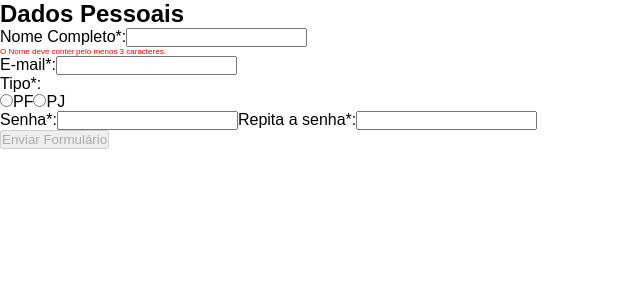
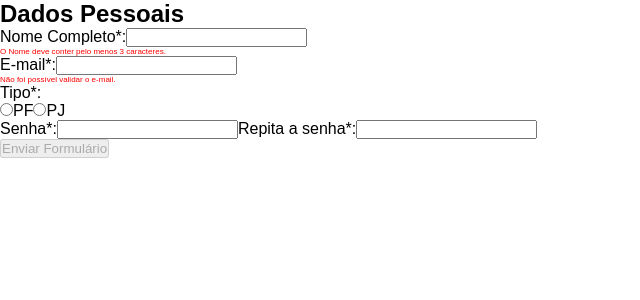
Before and after one commit to Evertonneto/tcc_mba_usp, a Next.js app: page / in a window 1280 px wide. Shown: the top 300 px of the page, without its empty margins (0-640 px from the left). Built offline with nearby package versions, Linux system fonts and the light colour scheme.

Commit message:
refactor: change validations useEffect

```diff
--- a/src/components/etapa-a-tradicional/Formulario/Formulario.tsx
+++ b/src/components/etapa-a-tradicional/Formulario/Formulario.tsx
@@ -6,6 +6,7 @@ export default function Formulario() {
     const [userName, setUserName] = useState<string>("")
     const [nameError, setNameError] = useState<boolean>(false)
     const [email, setEmail] = useState<string>("")
+    const [emailError, setEmailError] = useState<boolean>("")
     const [cpf, setCpf] = useState<string>("")
     const [cnpj, setCnpj] = useState<string>("")
     const [password, setPassword] = useState<string>("")
@@ -18,50 +19,59 @@ export default function Formulario() {
 
 
 
-    useEffect(()=>{
-        if(password !== confirmPassword){
-            setDifferentPasswords(true)
+
+
+
+    useEffect(() => {
+        // Validação do length do username em pelo menos 3 dígitos
+        if (userName.length < 3) {
+            setNameError(true)
+        } else {
+            setNameError(false)
+        }
+        // Validação do E-mail
+        console.log(email)
+        console.log(email.match(/^[a-zA-Z0-9.!#$%&'*+/=?^_`{|}~-]+@[a-zA-Z0-9](?:[a-zA-Z0-9-]{0,61}[a-zA-Z0-9])?(?:\.[a-zA-Z0-9](?:[a-zA-Z0-9-]{0,61}[a-zA-Z0-9])?)*$/))
+        if(email.match(/^[a-z0-9.]+@[a-z0-9]+\.[a-z]+\.([a-z]+)?$/i)){
+            setEmailError(false)
         }else{
-            setDifferentPasswords(false)
+            setEmailError(true)
         }
-    },[password,confirmPassword])
 
-    useEffect(()=>{
-        if(!(cpf.length === 11) ){
+
+        // Validação do cnpj ou cpf
+         if (!(cpf.length === 11)) {
             setCpfError(true)
-        }else{
+        } else {
             setCpfError(false)
         }
 
-        if(!(cnpj.length === 14) ){
+        if (!(cnpj.length === 14)) {
             setCnpjError(true)
-        }else{
+        } else {
             setCnpjError(false)
         }
-    },[cpf,cnpj])
 
-    useEffect(()=>{
-        // Validação do length do username em pelo menos 3 dígitos
-        if(userName.length < 3){
-            setNameError(true)
-        }else{
-            setNameError(false)
+        // Validação da Senha
+
+        if (password !== confirmPassword) {
+            setDifferentPasswords(true)
+        } else {
+            setDifferentPasswords(false)
         }
-        // Validação
-
 
         // Validação do preenchimento dos campos
-        if(userName !== "" && email !== "" && password !== "" && confirmPassword !== ""){
+        if (userName !== "" && email !== "" && password !== "" && confirmPassword !== "") {
             setSubmitState(false)
-        }else{
+        } else {
             setSubmitState(true)
         }
 
 
 
-    },[userName,email,password,confirmPassword])
+    }, [userName, email, password, confirmPassword, cnpj, cpf])
 
-    function submitForm(e:React.SubmitEvent<HTMLFormElement>){
+    function submitForm(e: React.SubmitEvent<HTMLFormElement>) {
         e.preventDefault()
         setUserName('')
         setEmail('')
@@ -78,12 +88,13 @@ export default function Formulario() {
 
             <div className="input-text">
                 <label htmlFor="username">Nome Completo*:</label>
-                <input type="text" id="username" value={userName} required onChange={(e)=> {setUserName(e.target.value)}}/>
-                {nameError && <p style={{color:"red", fontSize:"8px"}}>O Nome deve conter pelo menos 3 caracteres.</p>}
+                <input type="text" id="username" value={userName} required onChange={(e) => { setUserName(e.target.value) }} />
+                {nameError && <p style={{ color: "red", fontSize: "8px" }}>O Nome deve conter pelo menos 3 caracteres.</p>}
             </div>
             <div className="input-email">
                 <label htmlFor="email">E-mail*:</label>
-                <input type="text" id="email" value={email} required onChange={(e)=> {setEmail(e.target.value)}}/>
+                <input type="text" id="email" value={email} required onChange={(e) => { setEmail(e.target.value) }} />
+                 {emailError && <p style={{ color: "red", fontSize: "8px" }}>Não foi possível validar o e-mail.</p>}
             </div>
             <div className="input-type">
                 <p>Tipo*:</p>
@@ -101,25 +112,25 @@ export default function Formulario() {
             {personType === "typePF" &&
                 <div className="input-text">
                     <label htmlFor="cpf">CPF*:</label>
-                    <input type="text" id="cpf" placeholder="000.000.000-00" value={cpf} onChange={(e)=> setCpf(e.target.value)}/>
-                    {cpfError && <p style={{color:"red", fontSize:"8px"}}>O CPF deve conter 11 dígitos.</p>}
+                    <input type="text" id="cpf" placeholder="000.000.000-00" value={cpf} onChange={(e) => setCpf(e.target.value)} />
+                    {cpfError && <p style={{ color: "red", fontSize: "8px" }}>O CPF deve conter 11 dígitos.</p>}
                 </div>
             }
             {personType === "typePJ" &&
                 <div className="input-text">
                     <label htmlFor="cpf">CNPJ*:</label>
-                    <input type="text" id="cpf" placeholder="00.000.000/0000-00" value={cnpj} onChange={(e)=> setCnpj(e.target.value)}/>
-                    {cnpjError && <p style={{color:"red", fontSize:"8px"}}>O CNPJ deve conter 14 dígitos.</p>}
+                    <input type="text" id="cpf" placeholder="00.000.000/0000-00" value={cnpj} onChange={(e) => setCnpj(e.target.value)} />
+                    {cnpjError && <p style={{ color: "red", fontSize: "8px" }}>O CNPJ deve conter 14 dígitos.</p>}
                 </div>
             }
 
             <div className="input-password">
                 <label htmlFor="pass">Senha*:</label>
-                <input type="password" value={password} onChange={(e)=>{setPassword(e.target.value)}} required/>
+                <input type="password" value={password} onChange={(e) => { setPassword(e.target.value) }} required />
                 <label htmlFor="confirmPass">Repita a senha*:</label>
-                <input type="password" value={confirmPassword} onChange={(e)=>{setConfirmPassword(e.target.value)}} required/>
+                <input type="password" value={confirmPassword} onChange={(e) => { setConfirmPassword(e.target.value) }} required />
             </div>
-            {differentPasswords && <p style={{color:"red", fontSize:"8px"}}>Senhas diferentes, por favor realize a correção.</p>}
+            {differentPasswords && <p style={{ color: "red", fontSize: "8px" }}>Senhas diferentes, por favor realize a correção.</p>}
 
             <div className="button-submit">
                 <button type="submit" disabled={submitState}>Enviar Formulário</button>
```
